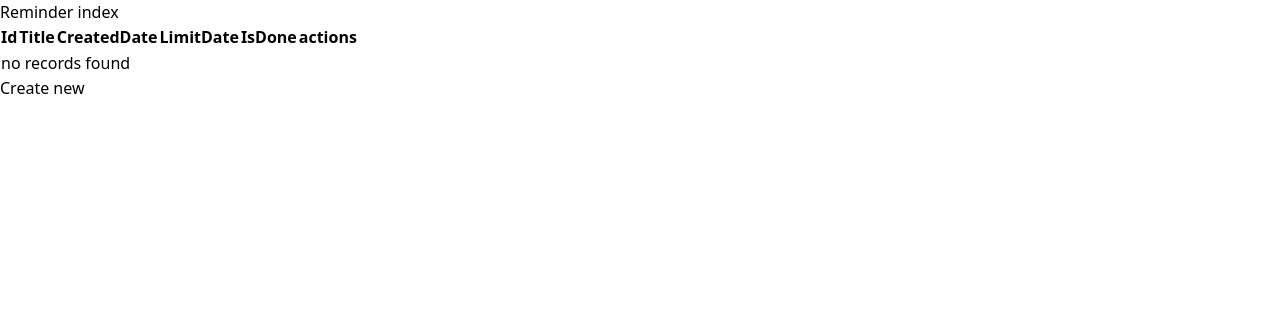
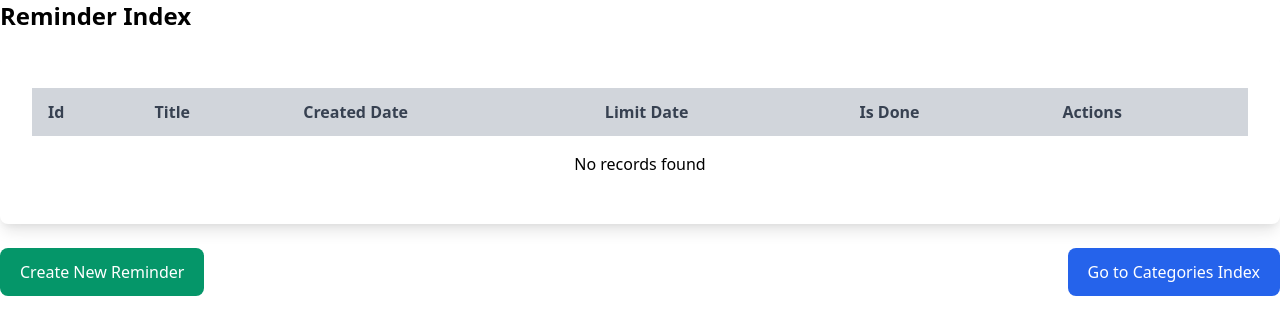
Before and after one commit to CestPasFo/Brief_Reminders, a Symfony app: template templates/reminder/index.html.twig in a window 1280 px wide. Shown: the top 335 px of the page. Run offline with Twig, Linux system fonts and the light colour scheme; the template is opened without the code that fills it, so the values that code supplies are empty; some libraries are stand-ins or nearby versions.

Commit message:
Feat : MàJ visuel des pages

```diff
--- a/templates/reminder/_delete_form.html.twig
+++ b/templates/reminder/_delete_form.html.twig
@@ -1,4 +1,4 @@
-<form method="post" action="{{ path('app_reminder_delete', {'id': reminder.id}) }}" onsubmit="return confirm('Are you sure you want to delete this item?');">
+<form method="post" action="{{ path('app_reminder_delete', {'id': reminder.id}) }}" onsubmit="return confirm('Are you sure you want to delete this item?');" class="inline-block mt-4">
     <input type="hidden" name="_token" value="{{ csrf_token('delete' ~ reminder.id) }}">
-    <button class="btn">Delete</button>
+    <button type="submit" class="bg-red-600 text-white font-semibold px-5 py-3 rounded-lg shadow-md hover:bg-red-700 transition duration-200">Delete</button>
 </form>
--- a/templates/reminder/_form.html.twig
+++ b/templates/reminder/_form.html.twig
@@ -1,4 +1,4 @@
-{{ form_start(form) }}
-    {{ form_widget(form) }}
-    <button class="btn">{{ button_label|default('Save') }}</button>
+{{ form_start(form, {'attr': {'class': 'space-y-6'}}) }}
+    {{ form_widget(form, {'attr': {'class': 'w-full border border-gray-300 rounded-md p-3 focus:outline-none focus:ring-2 focus:ring-blue-500'}}) }}
+    <button type="submit" class="bg-blue-600 text-white px-5 py-3 rounded-lg hover:bg-blue-700 transition duration-200">{{ button_label|default('Save') }}</button>
 {{ form_end(form) }}
--- a/templates/reminder/index.html.twig
+++ b/templates/reminder/index.html.twig
@@ -1,41 +1,48 @@
 {% extends 'base.html.twig' %}
 
-{% block title %}Reminder index{% endblock %}
+{% block title %}Reminder Index{% endblock %}
 
 {% block body %}
-    <h1>Reminder index</h1>
+    <h1 class="text-2xl font-bold mb-6">Reminder Index</h1>
 
-    <table class="table">
+    <div class="bg-white shadow-lg rounded-lg p-8 mb-6">
+        <table class="min-w-full">
             <thead>
-            <tr>
-                <th>Id</th>
-                <th>Title</th>
-                <th>CreatedDate</th>
-                <th>LimitDate</th>
-                <th>IsDone</th>
-                <th>actions</th>
+                <tr class="bg-gray-300">
+                    <th class="py-3 px-4 text-left text-gray-700">Id</th>
+                    <th class="py-3 px-4 text-left text-gray-700">Title</th>
+                    <th class="py-3 px-4 text-left text-gray-700">Created Date</th>
+                    <th class="py-3 px-4 text-left text-gray-700">Limit Date</th>
+                    <th class="py-3 px-4 text-left text-gray-700">Is Done</th>
+                    <th class="py-3 px-4 text-left text-gray-700">Actions</th>
                 </tr>
             </thead>
             <tbody>
             {% for reminder in reminders %}
-            <tr>
-                <td>{{ reminder.id }}</td>
-                <td>{{ reminder.title }}</td>
-                <td>{{ reminder.createdDate ? reminder.createdDate|date('Y-m-d H:i:s') : '' }}</td>
-                <td>{{ reminder.limitDate ? reminder.limitDate|date('Y-m-d H:i:s') : '' }}</td>
-                <td>{{ reminder.isDone ? 'Yes' : 'No' }}</td>
-                <td>
-                    <a href="{{ path('app_reminder_show', {'id': reminder.id}) }}">show</a>
-                    <a href="{{ path('app_reminder_edit', {'id': reminder.id}) }}">edit</a>
+                <tr class="border-b hover:bg-gray-100">
+                    <td class="py-3 px-4">{{ reminder.id }}</td>
+                    <td class="py-3 px-4">{{ reminder.title }}</td>
+                    <td class="py-3 px-4">{{ reminder.createdDate ? reminder.createdDate|date('Y-m-d H:i:s') : '' }}</td>
+                    <td class="py-3 px-4">{{ reminder.limitDate ? reminder.limitDate|date('Y-m-d H:i:s') : '' }}</td>
+                    <td class="py-3 px-4">{{ reminder.isDone ? 'Yes' : 'No' }}</td>
+                    <td class="py-3 px-4">
+                        <a href="{{ path('app_reminder_show', {'id': reminder.id}) }}" class="text-blue-600 hover:underline">Show</a>
+                        <a href="{{ path('app_reminder_edit', {'id': reminder.id}) }}" class="text-yellow-600 hover:underline ml-2">Edit</a>
                     </td>
                 </tr>
             {% else %}
                 <tr>
-                <td colspan="6">no records found</td>
+                    <td colspan="6" class="text-center py-4">No records found</td>
                 </tr>
             {% endfor %}
             </tbody>
         </table>
+    </div>
 
-    <a href="{{ path('app_reminder_new') }}">Create new</a>
+    <div class="flex justify-between mt-6">
+        <a href="{{ path('app_reminder_new') }}" class="bg-green-600 text-white px-5 py-3 rounded-lg hover:bg-green-700 transition duration-200">Create New Reminder</a>
+
+        <a href="{{ path('app_category_index') }}" class="bg-blue-600 text-white px-5 py-3 rounded-lg hover:bg-blue-700 transition duration-200">Go to Categories Index</a>
+    </div>
+
 {% endblock %}
```
Also changed, not shown: templates/reminder/edit.html.twig (+8 -5 lines), templates/reminder/new.html.twig (+5 -3 lines), templates/reminder/show.html.twig (+23 -21 lines). Lines whose indentation alone changed are shown as unchanged.
